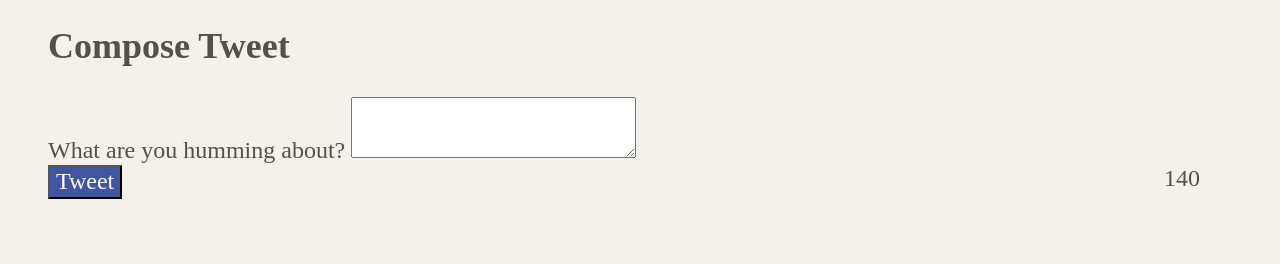
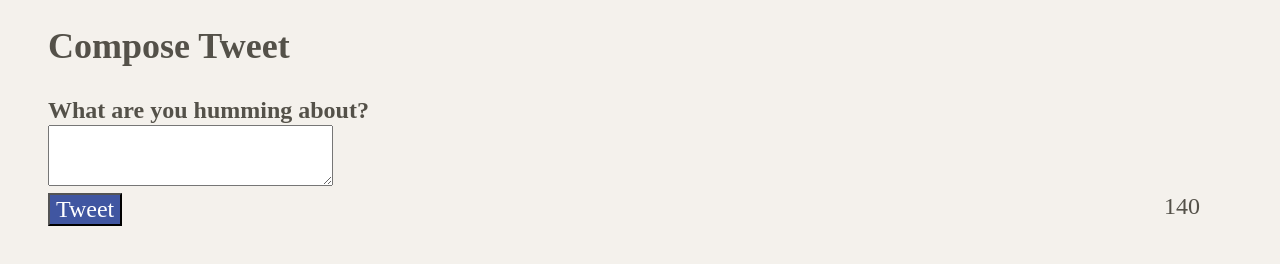
Before and after one commit to HishamAlmoli/TweeterApp, a website: page public/index.html in a window 1280 px wide. Shown: the part 542-806 px from the top of the page. Drawn offline with nearby package versions, Linux system fonts and the light colour scheme.

Commit message:
Tweet label design

```diff
--- a/public/index.html
+++ b/public/index.html
@@ -44,13 +44,17 @@
       <section class="new-tweet">
         <h2>Compose Tweet</h2>
 
-        <form action="/tweets" method="POST">
-          <div >
-            <label for="tweet-text">What are you humming about?</label>
-            <textarea name="text" id="tweet-text"></textarea>
+        <form id="newTweetForm" action="/tweets/" method="POST">
+          <div class= "text-fields">
+            <div class= "textFieldLabel">
+              <label for="tweet-text">What are you humming about?</label>
+            </div>
+            <div class="textArea">
+              <textarea name="text" id="tweet-text"></textarea>
+            </div>
           </div>
           <div class="submitButton">
-            <button type="submit"class="submit">Tweet</button>
+            <button type="submit" class="submit">Tweet</button>
             <output name="counter" class="counter" for="tweet-text">140</output>
           </div>
         </form>
--- a/public/styles/new-tweet.css
+++ b/public/styles/new-tweet.css
@@ -1,3 +1,7 @@
+#newTweetForm {
+    font-family: "Bungee";
+    width: 100%;
+}
 .counter {
     font-family: "Bungee";
   }
@@ -10,3 +14,11 @@
     display: flex;
     justify-content: space-between;
   }
+  .textFieldLabel {
+    font-weight: bold;
+    font-family: "Bungee";
+  }
+  .textArea{
+    font-family: "Bungee";
+    width: 100%;
+  }
--- a/server/data-files/initial-tweets.json
+++ b/server/data-files/initial-tweets.json
@@ -8,7 +8,7 @@
     "content": {
       "text": "If I have seen further it is by standing on the shoulders of giants"
     },
-    "created_at": 1670474195479
+    "created_at": 1670474284648
   },
   {
     "user": {
@@ -19,6 +19,6 @@
     "content": {
       "text": "Je pense , donc je suis"
     },
-    "created_at": 1670560595479
+    "created_at": 1670560684648
   }
 ]
```
